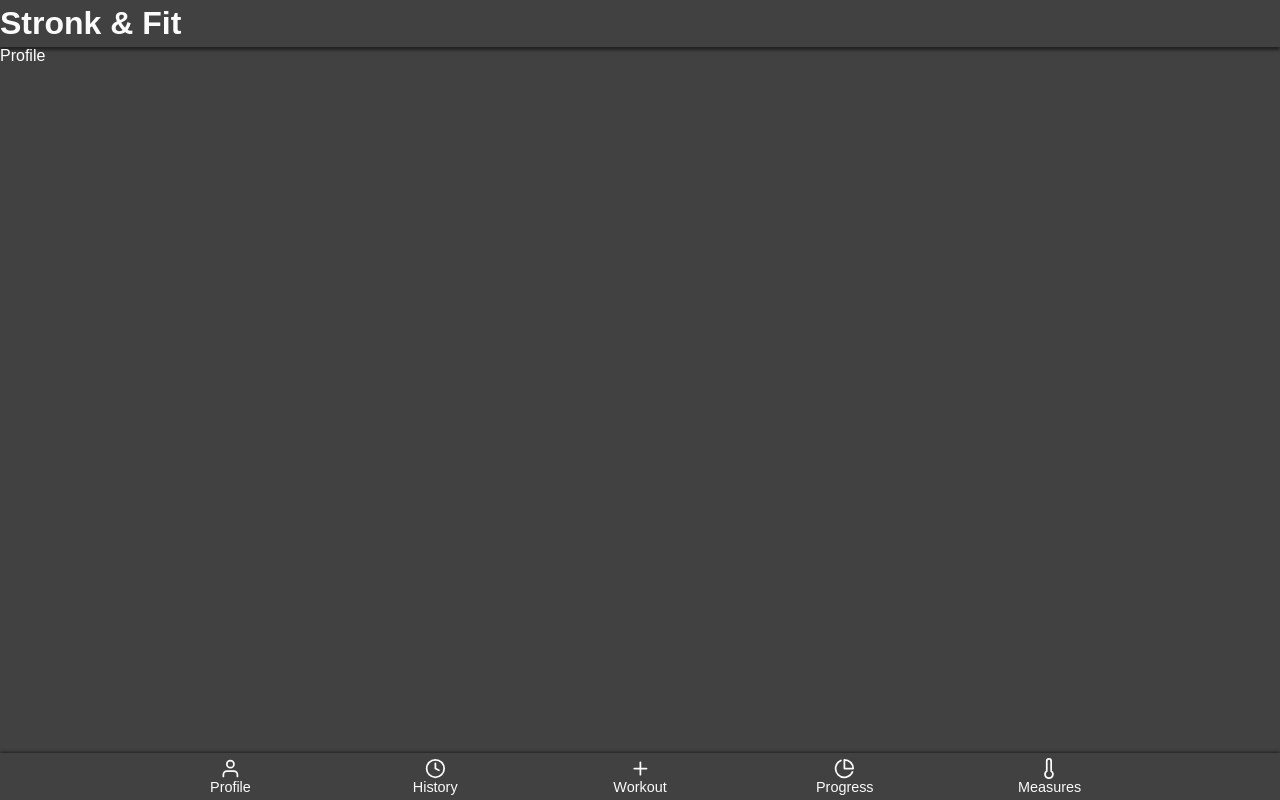
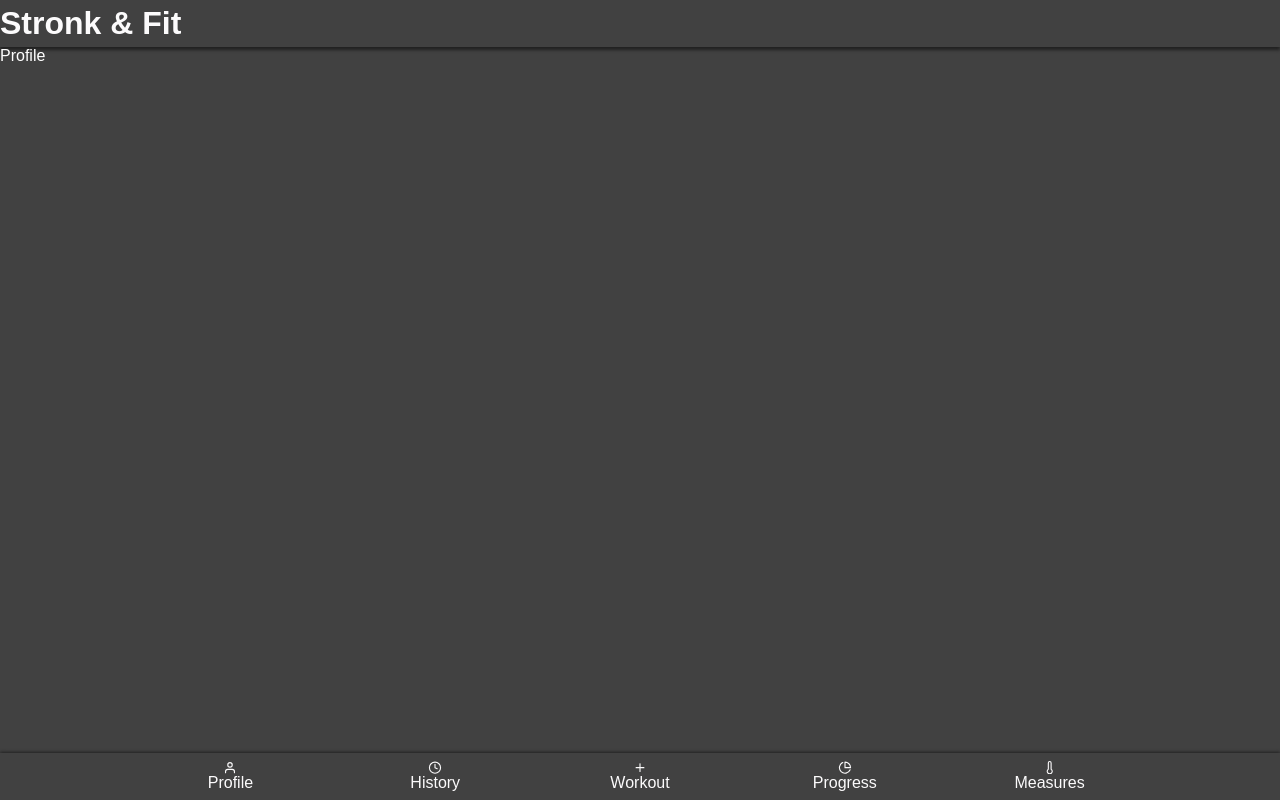
Before and after one commit to Strimlaren/Stronk-n-Fit, a React (Vite) app: page / in a window 1280 px wide. Built offline with nearby package versions, Linux system fonts and the light colour scheme; a web font is replaced by a local one.

Commit message:
Footer resizing take 5

```diff
--- a/src/components_styles/Footer.module.css
+++ b/src/components_styles/Footer.module.css
@@ -27,12 +27,14 @@
 
 .ul>li>p {
   color: var(--white);
-  font-size: 0.9rem;
+  font-size: 1rem;
   font-weight: 100;
   /* text-transform: uppercase; */
 }
 
 .icon_standard {
-  width: calc(100vh/23);
-  height: calc(100vh/23);
+  /* width: calc(100vh/23); */
+  /* height: calc(100vh/23); */
+  /* width: 36%; */
+  height: 36%;
 }
```
